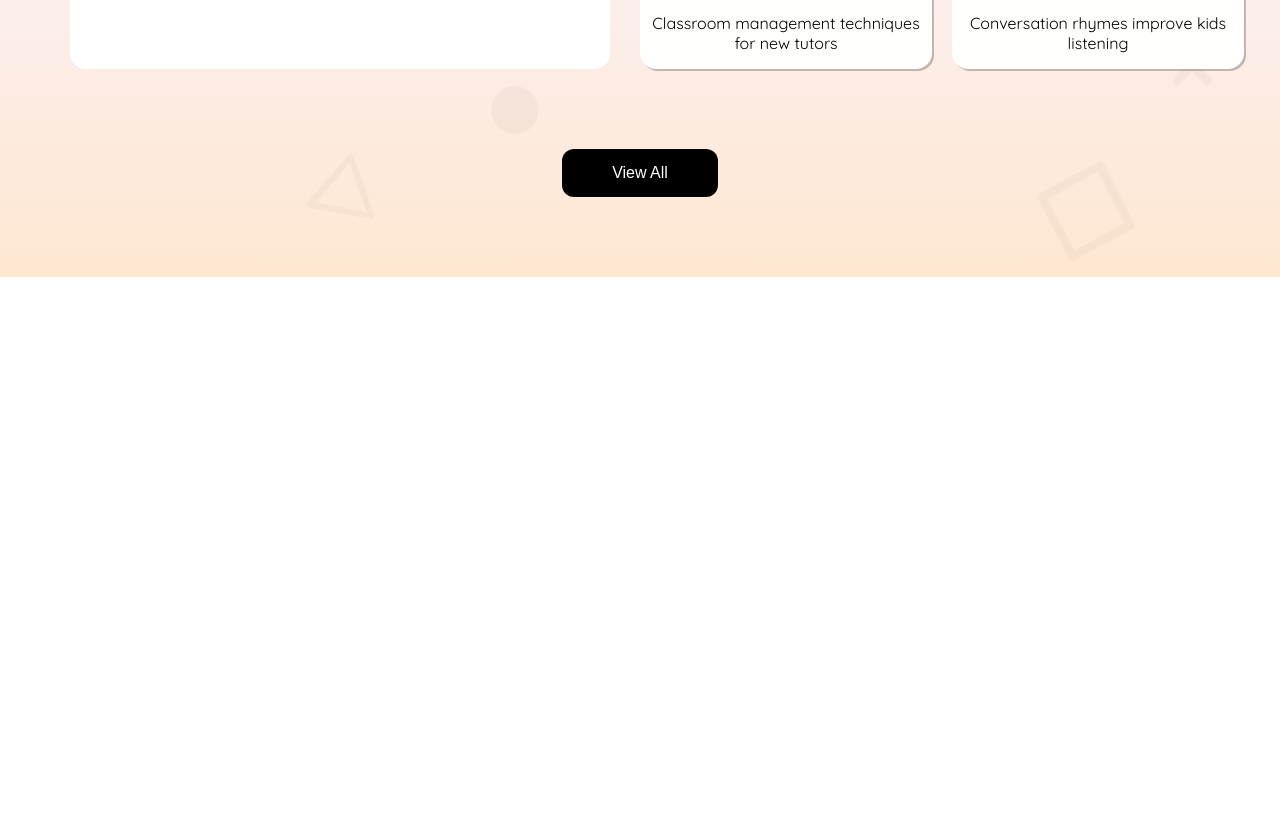
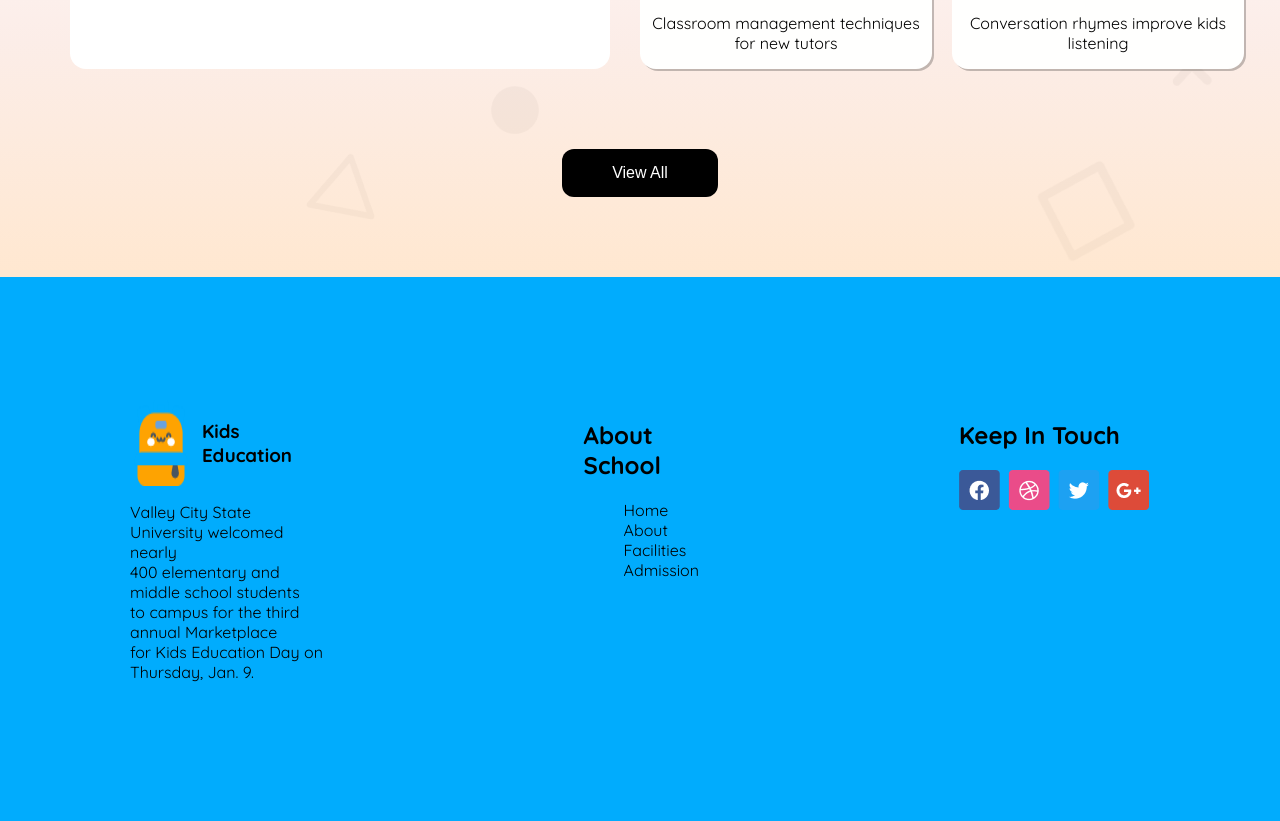
Before and after one commit to TIMIT75E/assigment-2-tumit, a plain HTML site: page index.html in a window 1280 px wide. Shown: the part 2215-3036 px from the top of the page. Before the commit the page ends 2492 px from the top, so only its background shows below. Drawn offline with Linux system fonts and the light colour scheme.

Commit message:
added footer section

```diff
--- a/index.html
+++ b/index.html
@@ -105,7 +105,8 @@
                 </div>
             </div>
         </section>
-        <marquee behavior="" direction="">Check out some of our most popular free kids stories online. Fun stories that have been</marquee>
+        <marquee behavior="" direction="">Check out some of our most popular free kids stories online. Fun stories that
+            have been</marquee>
         <section class="story">
             <div class="story-bg">
                 <div class=" box-container">
@@ -162,8 +163,46 @@
             </div>
         </section>
     </main>
-    <footer>
-
+    <footer class="kids-footer">
+        <div class="kid-education">
+            <div class="first-part">
+                <div class="kid-bag">
+                    <img src="assets/logo.png" alt="">
+                    <h3>Kids <br>
+                        Education</h3>
+                </div>
+                <div>
+                    <p>Valley City State University welcomed nearly <br> 400 elementary and middle school students <br>
+                        to campus for the third annual Marketplace <br> for Kids Education Day on Thursday, Jan. 9.</p>
+                </div>
+            </div>
+            <div class="about-scl first-part">
+                <h2>About School</h2>
+                <ul>
+                    <li>Home</li>
+                    <li>About</li>
+                    <li>Facilities</li>
+                    <li>Admission</li>
+                </ul>
+            </div>
+            <div class="media first-part">
+                <h2>Keep In Touch</h2>
+                <div class="links">
+                        <div>
+                            <a href=""><img src="assets/fb.png" alt=""></a>
+                        </div>
+                        <div>
+                            <a href=""><img src="assets/dribble.png" alt=""></a>
+                        </div>
+                        <div>
+                            <a href=""><img src="assets/twitter.png" alt=""></a>
+                        </div>
+                        <div>
+                            <a href=""><img src="assets/google+.png" alt=""></a>
+                        </div>
+                </div>
+            </div>
+        </div>
     </footer>
 </body>
 
--- a/style/style.css
+++ b/style/style.css
@@ -241,9 +241,28 @@ body {
     font-size: medium;
 
 }
-
+.kids-footer{
+    max-width: 11140px;
+    margin: 0 auto;
+    background-color: #01ACFD;
+}
+.kid-education{
+    display: flex;
+    justify-content: space-evenly;
+}
+.first-part{
+    margin: 123px 130px;
+}
 .kid-bag{
     display: flex;
+    gap: 10px;
+}
+.about-scl ul li{
+    list-style: none ;
+}
+.links{
+    display:flex ;
+    gap: 8px;
 }
 @media screen and (max-width: 576px) {
     .hiden {
@@ -304,4 +323,9 @@ body {
     .sub-story > h3 {
         font-size: 12px;
     }
+    .kid-education{
+        flex-direction: column;
+        justify-content: start;
+
+    }
 }
```
